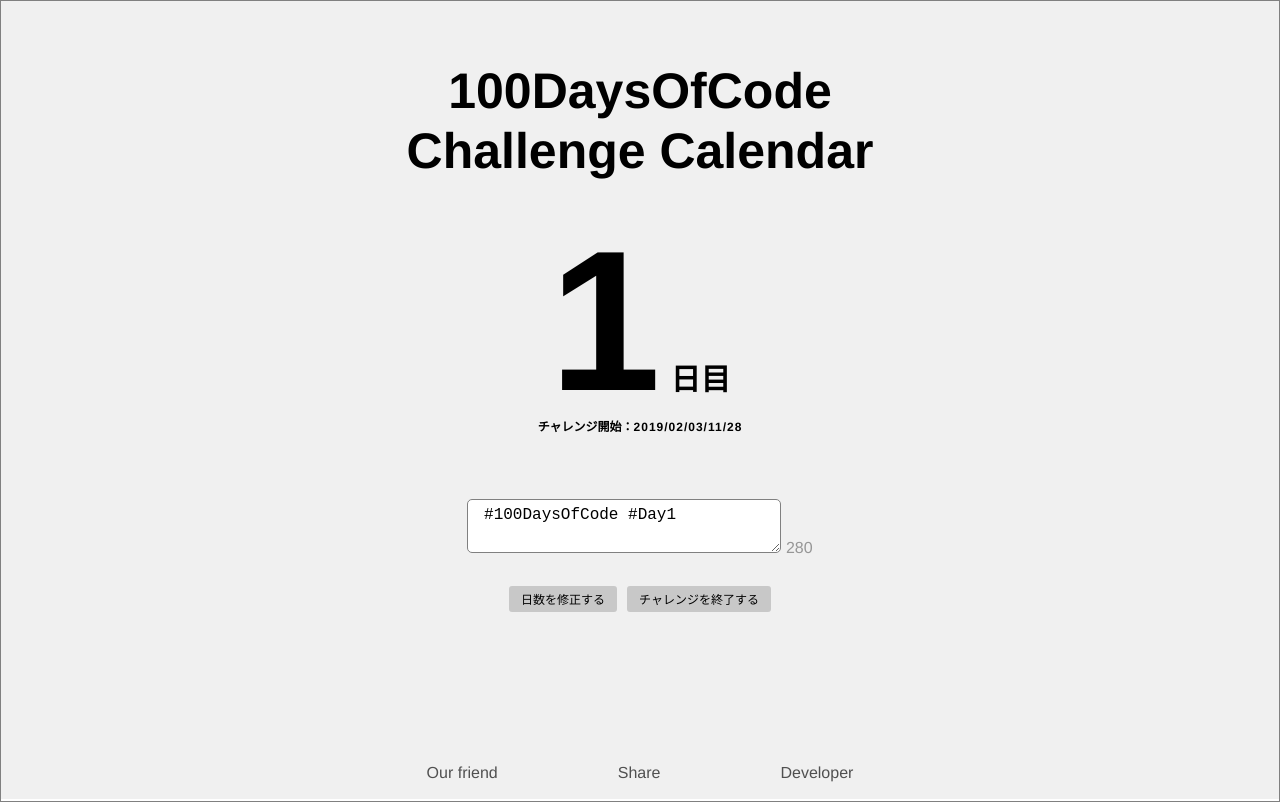
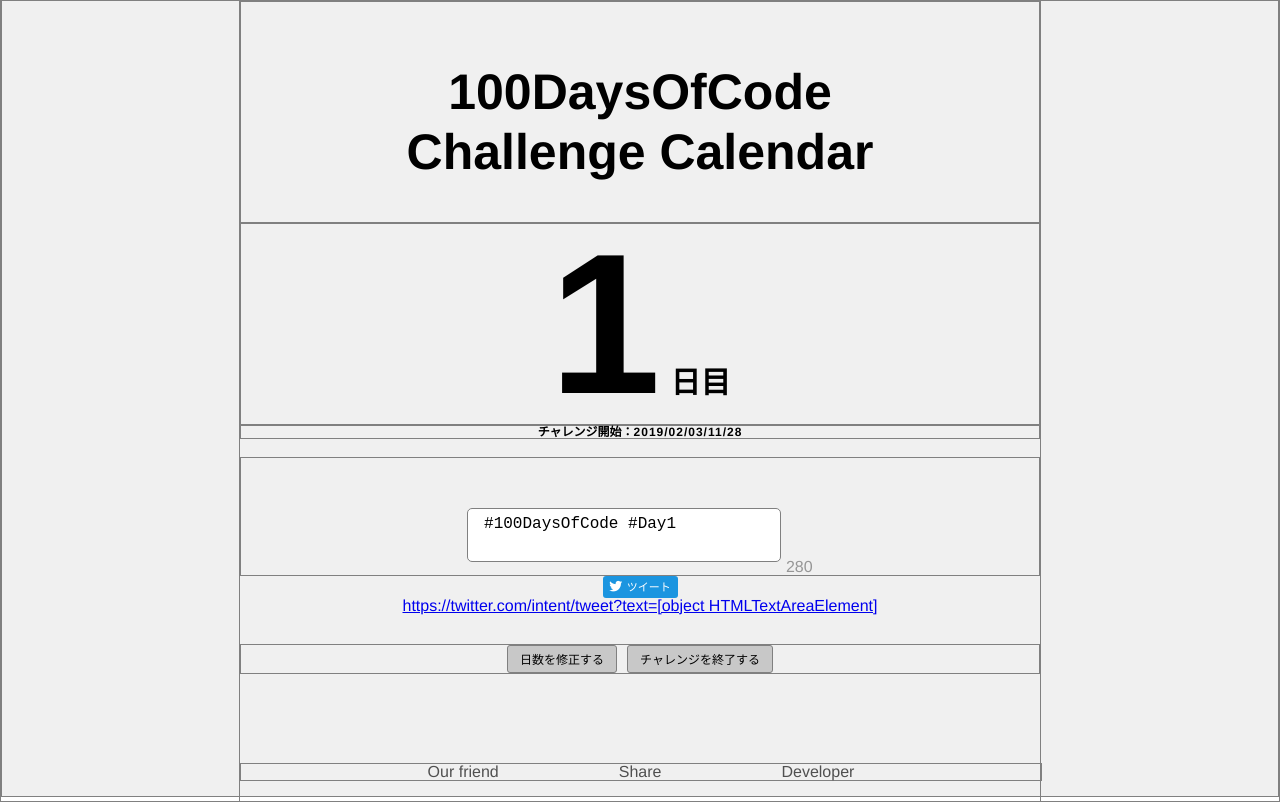
Before and after one commit to yokuneru/100DaysOfCode_Challenge_Calendar, a plain HTML site: page index.html in a window 1280 px wide. Both pictures are taken after a click on the element "今日からはじめる". Drawn offline with nearby package versions, Linux system fonts and the light colour scheme.

Commit message:
あとはリンク設定だけのはず...

```diff
--- a/css/styles.css
+++ b/css/styles.css
@@ -171,6 +171,10 @@ input[type="number"] {
   font-weight: bold;
 }
 
+#start-date, #lastAccess{
+  letter-spacing: 1px;
+}
+
 .lastAccess {
   margin-top: 4px;
   font-size: 12px;
@@ -182,10 +186,12 @@ input[type="number"] {
   padding: 6px;
   border: 1px solid gray;
   margin-top: 50px;
+  margin-bottom: 10px;
   width: 300px;
   height: 40px;
   font-size: 16px;
   transition: 600ms ease;
+  resize: none;
 }
 
 .comment-anm {
@@ -203,12 +209,28 @@ textarea[type="text"] {
   display: inline;
 }
 
-#start-date {
-  letter-spacing: 1px;
+#tw-btn {
+  margin: 0 auto;
+  width: 75px;
+  height: 22px;
+  line-height: 20px;
+  border-radius: 3px;
+  border: none;
+  background: #1b95e0;
+  cursor: pointer;
 }
 
-.tw-btn-wrap {
-  margin-top: 10px;
+.fab {
+  color: #fff;
+  font-size: 13px;
+}
+
+#tw-btn p{
+  display: inline;
+  color: #fff;
+  text-decoration: none;
+  font-size: 11px;
+  font-weight: 500;
 }
 
 .option-nav {
@@ -272,5 +294,5 @@ textarea[type="text"] {
 
 /* 開発検証用 */
 div {
-  /* border: 0.5px solid gray; */
+  border: 0.5px solid gray;
 }
--- a/index.html
+++ b/index.html
@@ -4,6 +4,7 @@
     <meta charset="utf-8">
     <title>100DaysOfCode Challenge Calendar</title>
     <link rel="stylesheet" href="css/reset.css">
+    <link rel="stylesheet" href="https://use.fontawesome.com/releases/v5.7.1/css/all.css" integrity="sha384-fnmOCqbTlWIlj8LyTjo7mOUStjsKC4pOpQbqyi7RrhN7udi9RwhKkMHpvLbHG9Sr" crossorigin="anonymous">
     <link rel="stylesheet" href="css/styles.css">
   </head>
 
@@ -49,7 +50,10 @@
           <footer>
             <div class="utility-nav">
               <ul>
-                <li class="utility-btn"><a href="https://twitter.com/search?q=%23100DaysOfCode&src=typd&lang=ja" target="_blank">Our friend</a></li>    <li class="utility-btn"><a href="#" target="_blank">Share</a></li>
+                <li class="utility-btn"><a href="https://twitter.com/search?q=%23100DaysOfCode&src=typd&lang=ja" target="_blank">Our friend</a></li>
+
+                <li class="utility-btn"><a href="https://twitter.com/share?&url=https://yokuneru.github.io/100DaysOfCode_Challenge_Calendar/&hashtags=100DaysOfCode" target="_blank">Share</a></li>
+
                 <li class="utility-btn"><a href="https://twitter.com/yokuneru_gs" target="_blank">Developer</a></li>
               </ul>
             </div>
@@ -81,17 +85,19 @@
             <p>前回の学習：<span id="lastAccess">○○</span></p>
           </div>
 
+
           <div class="textarea">
             <textarea type="text" class="comment" id="comment"></textarea>
             <p id="textCnt">280</p>
           </div>
 
-          <!-- twitter script -->
-          <div class="tw-btn-wrap">
-            <a id="tw-btn" href="" class="twitter-hashtag-button" data-show-count="false"></a>
+          <!-- tweet! -->
+          <div id="tw-btn">
+            <i class="fab fa-twitter"></i>
+            <p>ツイート</p>
           </div>
-          <script async src="https://platform.twitter.com/widgets.js" charset="utf-8"></script>
-          <!-- end -->
+          <a id="tw" href="#">ついーと</a>
+
 
           <div class="option-nav">
             <div class="option-btn" id="modify">日数を修正する</div>
@@ -101,7 +107,10 @@
           <footer>
             <div class="utility-nav">
               <ul>
-                <li class="utility-btn"><a href="https://twitter.com/search?q=%23100DaysOfCode&src=typd&lang=ja" target="_blank">Our friend</a></li>    <li class="utility-btn"><a href="#" target="_blank">Share</a></li>
+                <li class="utility-btn"><a href="https://twitter.com/search?q=%23100DaysOfCode&src=typd&lang=ja" target="_blank">Our friend</a></li>
+
+                <li class="utility-btn"><a href="https://twitter.com/share?&url=https://yokuneru.github.io/100DaysOfCode_Challenge_Calendar/&hashtags=100DaysOfCode" target="_blank">Share</a></li>
+
                 <li class="utility-btn"><a href="https://twitter.com/yokuneru_gs" target="_blank">Developer</a></li>
               </ul>
             </div>
--- a/js/main.js
+++ b/js/main.js
@@ -5,7 +5,6 @@ $(function(){
   var today;
 
   //ローカルストレージ記録の取得
-  var isChallenger = localStorage.getItem("isChallenger")
   var dayCnt = localStorage.getItem("dayCnt");
   var startDate = localStorage.getItem("startDate");
   var lastAccess = localStorage.getItem("lastAccess");
@@ -44,7 +43,6 @@ $(function(){
       $("#comment").text(" #100DaysOfCode #Day" + dayCnt)
       $("#start-date").text(today);
       $(".lastAccess").css("visibility", "hidden");
-      // localStorage.setItem("isChallenger", "challenger");
       localStorage.setItem("dayCnt", dayCnt);
       localStorage.setItem("startDate", today);
       localStorage.setItem("lastAccess", today);
@@ -82,7 +80,6 @@ $(function(){
         $("#comment").text(" #100DaysOfCode #Day" + dayCnt)
         $(".startDate").css("visibility", "hidden");
         $(".lastAccess").css("visibility", "hidden");
-        // localStorage.setItem("isChallenger", "challenger");
         localStorage.setItem("dayCnt", dayCnt);
         localStorage.setItem("lastAccess", today);
         showLog();
@@ -118,7 +115,7 @@ $(function(){
   $("#comment").on("click change keyup", function(){
     $(this).addClass("comment-anm");
 
-    var comment = $(this).val();
+    // var comment = document.fm.comment.value;
     $("#textCnt").text(280 - comment.length);
     if(comment.length < 270){
       $("#textCnt").css("color", "rgb(150, 150, 150)")
@@ -130,7 +127,21 @@ $(function(){
 
   });
 
-  $("#tw-btn").attr("href", "https://twitter.com/intent/tweet?text=" + comment + "&hashtags=" + "100DaysOfCode," + "Day" + dayCnt);
+  // $("#tw-btn").click(function(){
+  //   window.location.href = "https://twitter.com/intent/tweet?text=" + "" + comment;
+  // });
+
+  // $("#tw").click(function(){
+  //   $("#tw").attr("href", "https://twitter.com/intent/tweet?text=" + comment);
+  // });
+
+  $(document).click(function(){
+    $("#tw").text("https://twitter.com/intent/tweet?text=" + comment);
+
+    console.log(comment);
+    console.log("コメントは" + comment + "です");
+  });
+
 
 
   //学習日数の修正
@@ -152,7 +163,6 @@ $(function(){
   $("#graduate").click(function(){
     if(confirm("100DaysOfCodeチャレンジを終了しますか？")){
       alert(dayCnt + "日間チャレンジお疲れ様でした！");
-      // localStorage.removeItem("isChallenger");
       localStorage.removeItem("dayCnt");
       localStorage.removeItem("startDate");
       localStorage.removeItem("lastAccess");
@@ -166,7 +176,6 @@ $(function(){
   $(document).on("keypress", function(e){
     if(e.keyCode == 101){
       //Rキー 記録削除
-      // localStorage.removeItem("isChallenger");
       localStorage.removeItem("dayCnt");
       localStorage.removeItem("startDate");
       localStorage.removeItem("lastAccess");
@@ -180,7 +189,6 @@ $(function(){
   });
 
   function showLog(){
-    // console.log("isChallenger = " + localStorage.getItem("isChallenger"));
     console.log("dayCnt = " + localStorage.getItem("dayCnt"));
     console.log("startDate = " + localStorage.getItem("startDate"));
     console.log("lastAccess = " + localStorage.getItem("lastAccess"));
```
